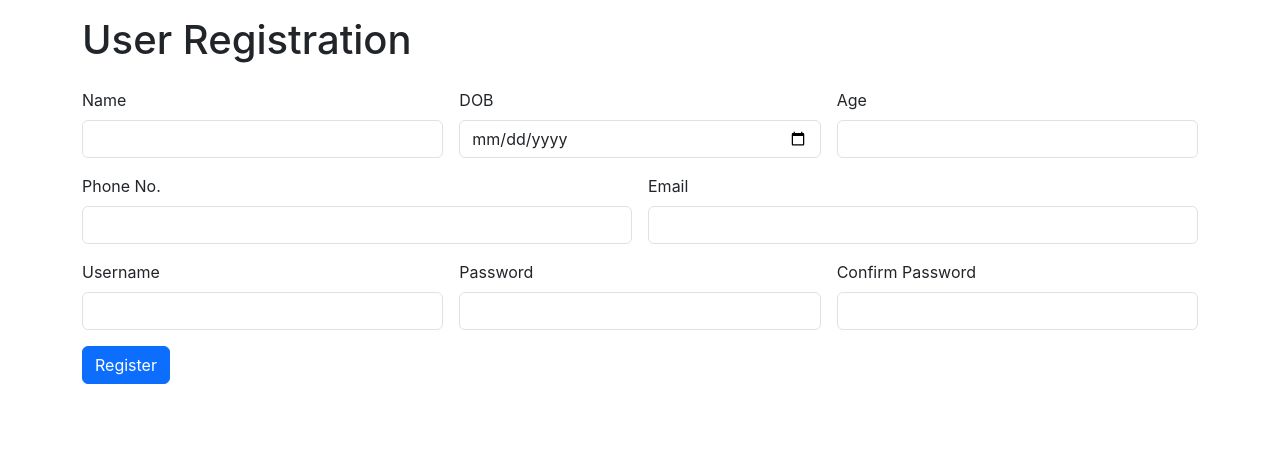
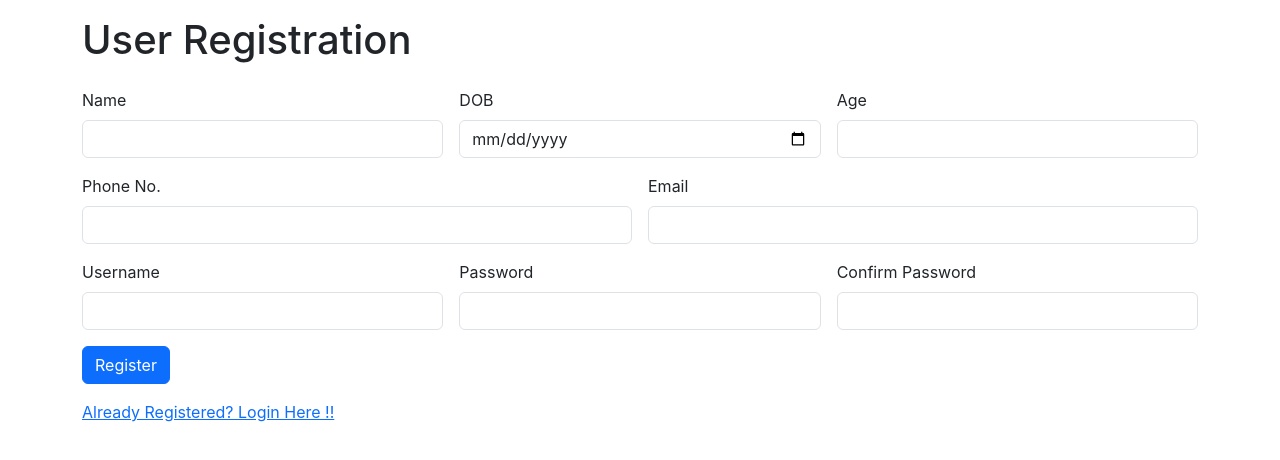
Before and after one commit to Sree1710/blog-app-frontend, a React (Create React App) app: page / in a window 1280 px wide. Shown: the top 460 px of the page. Built offline with nearby package versions, Linux system fonts and the light colour scheme.

Commit message:
Modifications Done

```diff
--- a/src/Components/UserReg.jsx
+++ b/src/Components/UserReg.jsx
@@ -77,7 +77,13 @@ const UserReg = () => {
                         <div className="col col-12 col-sm-12 col-md-12 col-lg-12 col-xl-12 col-xxl-12">
                             <button onClick={readValue} className="btn btn-primary">Register</button>
                         </div>
+                        <div className="col col-12 col-sm-12 col-md-12 col-lg-12 col-xl-12 col-xxl-12"></div>
                     </div>
+                </div>
+            </div>
+            <div className="row g-3">
+                <div className="col col-12 col-sm-12 col-md-12 col-lg-12 col-xl-12 col-xxl-12">
+                    <a href="">Already Registered? Login Here !!</a>
                 </div>
             </div>
         </div>
```
